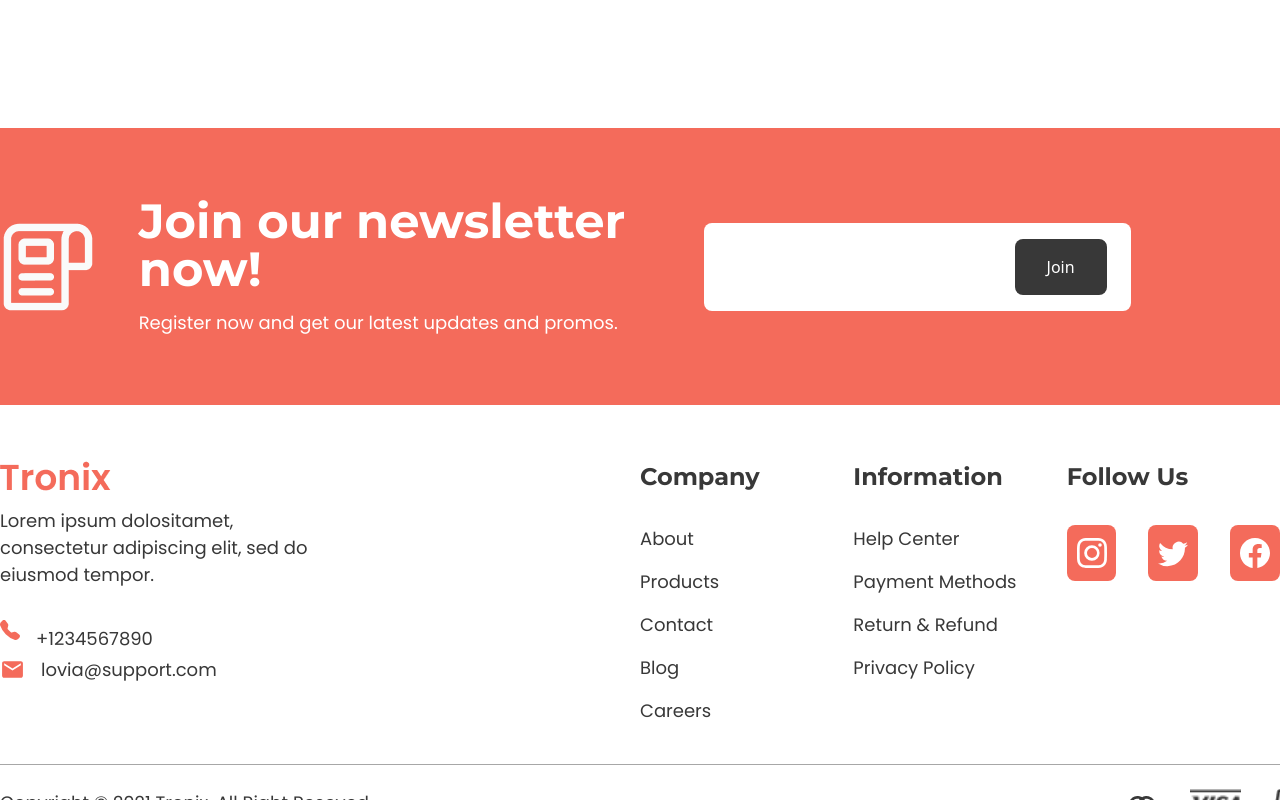
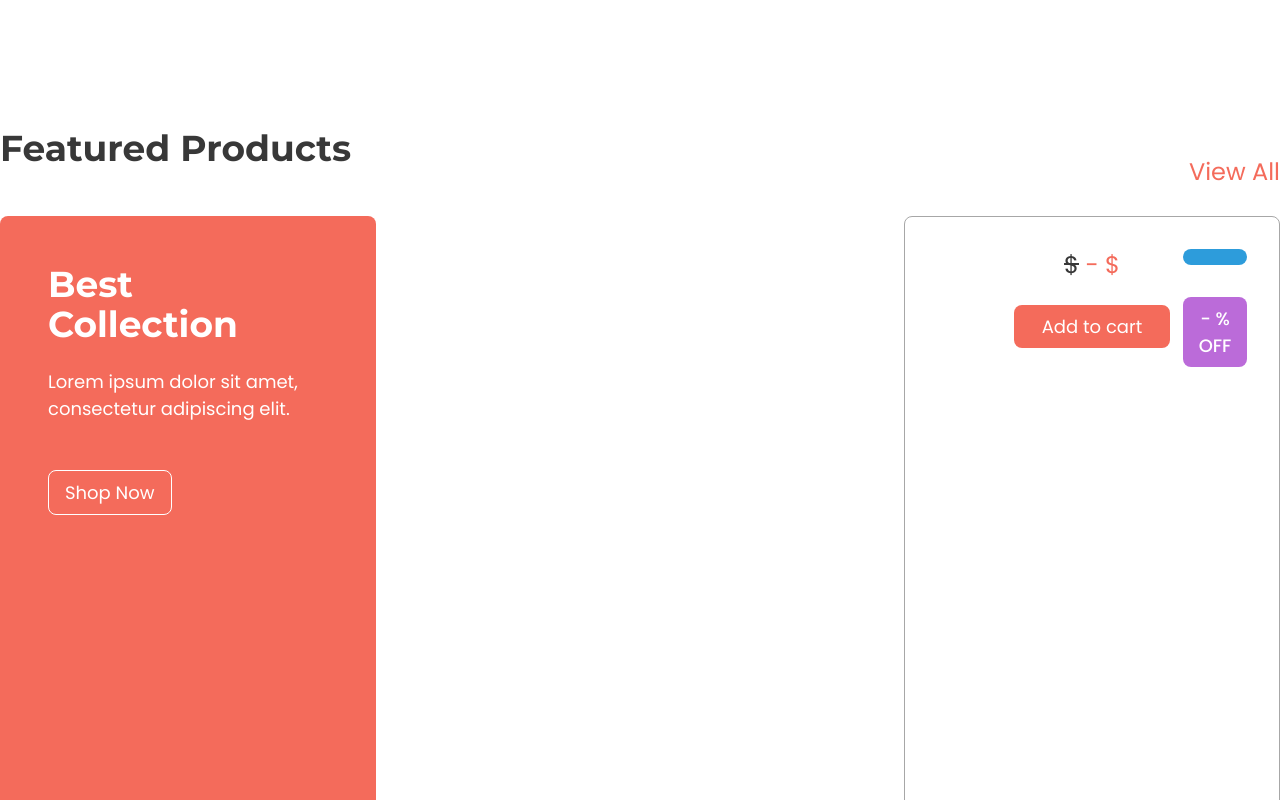
Before and after one commit to thehasandev/e_commerce_tronix, a React (Vite) app: page / in a window 1280 px wide. Shown: the part 4320-5120 px from the top of the page. Built offline with nearby package versions, Linux system fonts and the light colour scheme.

Commit message:
feature-data

```diff
--- /dev/null
+++ b/src/Data/feature.js
@@ -0,0 +1,66 @@
+let feature =[
+    {
+        url : "/images/feature.png",
+        name : "Wireless Microphone",
+        price : 19.99,
+        discount:19.99,
+        subdiscount:19.99,
+        badge: "new",
+        percent:10,
+
+    },
+    {
+        url : "/images/feature.png",
+        name : "Wireless Smart Watch New Series",
+        price : 99.99,
+        discount:99.99,
+        subdiscount:19.99,
+        badge: "new",
+        percent:20,
+
+    },
+    {
+        url : "/images/feature.png",
+        name : "Camera HD + Lens",
+        price : 25.99,
+        discount:89.99,
+        subdiscount:16.99,
+        badge: "new",
+        percent:20,
+
+    },
+    {
+        url : "/images/feature.png",
+        name : "TV Microphone",
+        price : 19.99,
+        discount:19.99,
+        subdiscount:19.99,
+        badge: "new",
+        percent:10,
+
+    },
+    {
+        url : "/images/feature.png",
+        name : "Motor Device",
+        price : 99.99,
+        discount:99.99,
+        subdiscount:19.99,
+        badge: "new",
+        percent:20,
+
+    },
+    {
+        url : "/images/feature.png",
+        name : "Camera HD + Card",
+        price : 88.99,
+        discount:89.99,
+        subdiscount:16.99,
+        badge: "new",
+        percent:25,
+
+    },
+
+
+]
+
+export default feature
--- a/src/components/Feature.jsx
+++ b/src/components/Feature.jsx
@@ -1,6 +1,6 @@
 import React from 'react'
 import Image from './Image'
-import Test from "../assets/feature.png"
+
 import Flex from './Flex'
 
 function Feature({src,alt,name,price,badge,subdiscount,percent}) {
--- a/src/pages/Home.jsx
+++ b/src/pages/Home.jsx
@@ -13,6 +13,7 @@ import SubHeading from "../components/SubHeading"
 import Categori from "../components/Categori"
 import Arrival from "../components/Arrival"
 import Flashsale from "../components/Flashsale"
+import Feature from "../components/Feature"
 import BannerSlide from "../assets/bannerSlide.png"
 import BannerOne from "../assets/bannerOne.png"
 import BannerTwo from "../assets/bannerTwo.png"
@@ -23,6 +24,7 @@ import S4 from "../assets/s4.png"
 import S5 from "../assets/s5.png"
 import S6 from "../assets/s6.png"
 import Add from "../assets/add.png"
+
 
 function Home() {
     let [arrivalView,setArrivalView] = useState(false)
@@ -147,6 +149,27 @@ function Home() {
      </Container>
    </Section>
 
+   <Section className="my-40">
+     <Container>
+        <Flex className="justify-between items-center">
+                <SubHeading text="Featured Products" className="mb-12"/>
+                <p className='font-pop font-normal text-primary text-2xl cursor-pointer' onClick={()=>{setFlashView(!flashView)}}>View All</p>
+        </Flex>
+
+         <Flex className="flex-wrap justify-between gap-y-5">
+            <div className='w-w376 bg-primary text-white pt-12 pb-[360px] px-12 rounded-lg'>
+                  <h3 className='font-mon font-bold text-4xl'>Best Collection</h3>
+                  <p className='font-pop font-nomal text-small mt-6 mb-12'> Lorem ipsum dolor sit amet, consectetur adipiscing elit. </p>
+                  <button className='font-pop font-nomal text-small hover:bg-secondary hover:text-white duration-500 hover:border-secondary px-4 py-2 rounded-lg border border-solid border-white'>Shop Now</button>
+            </div>
+
+           <Feature />
+
+
+         </Flex>
+     </Container>
+   </Section>
+
     </>
   )
 }
```
